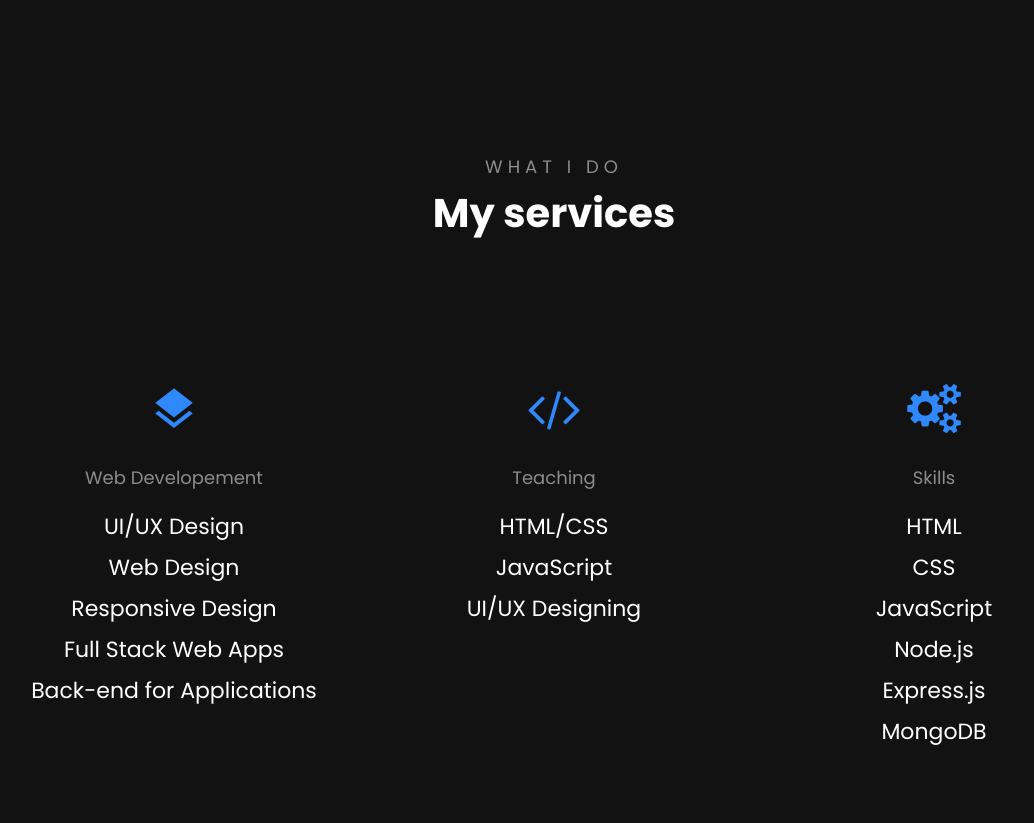
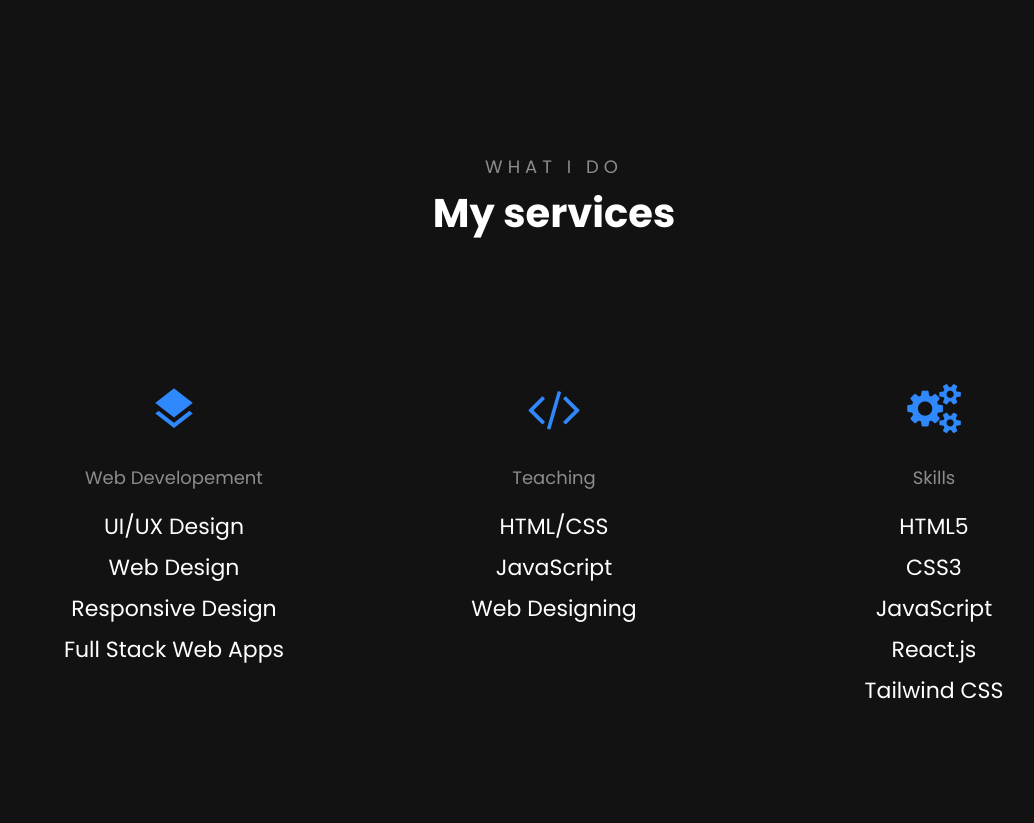
Before and after one commit to divyambadala43/PORTFOLIO, a plain HTML site: page index.html in a window 1280 px wide. Shown: the part 1701-2524 px from the top of the page, without its empty margins (86-1120 px from the left). Drawn offline with Linux system fonts and the light colour scheme; some packages are replaced by stand-ins of ours; no server answers; files whose address does not match are found by name.

Commit message:
refactor

```diff
--- a/index.html
+++ b/index.html
@@ -141,7 +141,6 @@
                   <h3 class="heading">Web Design</h3>
                   <h3 class="heading">Responsive Design</h3>
                   <h3 class="heading">Full Stack Web Apps</h3>
-                  <h3 class="heading">Back-end for Applications</h3>
                 </div>
               </div>
             </div>
@@ -152,7 +151,7 @@
                 <div class="media-body">
                   <h3 class="heading">HTML/CSS</h3>
                   <h3 class="heading">JavaScript</h3>
-                  <h3 class="heading">UI/UX Designing</h3>
+                  <h3 class="heading">Web Designing</h3>
                 </div>
               </div>
             </div>
@@ -161,12 +160,11 @@
                 <div class="icon mb-3"><span class="icon-gears"></span></div>
                 <p>Skills</p>
                 <div class="media-body">
-                  <h3 class="heading">HTML</h3>
-                  <h3 class="heading">CSS</h3>
+                  <h3 class="heading">HTML5</h3>
+                  <h3 class="heading">CSS3</h3>
                   <h3 class="heading">JavaScript</h3>
-                  <h3 class="heading">Node.js</h3>
-                  <h3 class="heading">Express.js</h3>
-                  <h3 class="heading">MongoDB</h3>
+                  <h3 class="heading">React.js</h3>
+                  <h3 class="heading">Tailwind CSS</h3>
                 </div>
               </div>
             </div>
```
